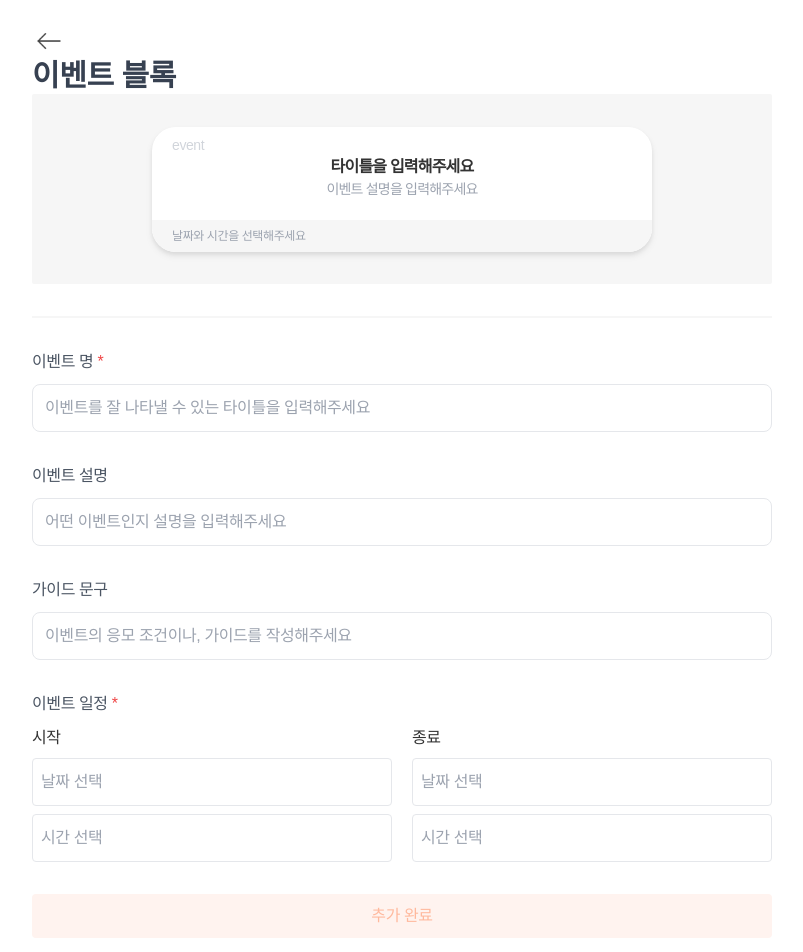
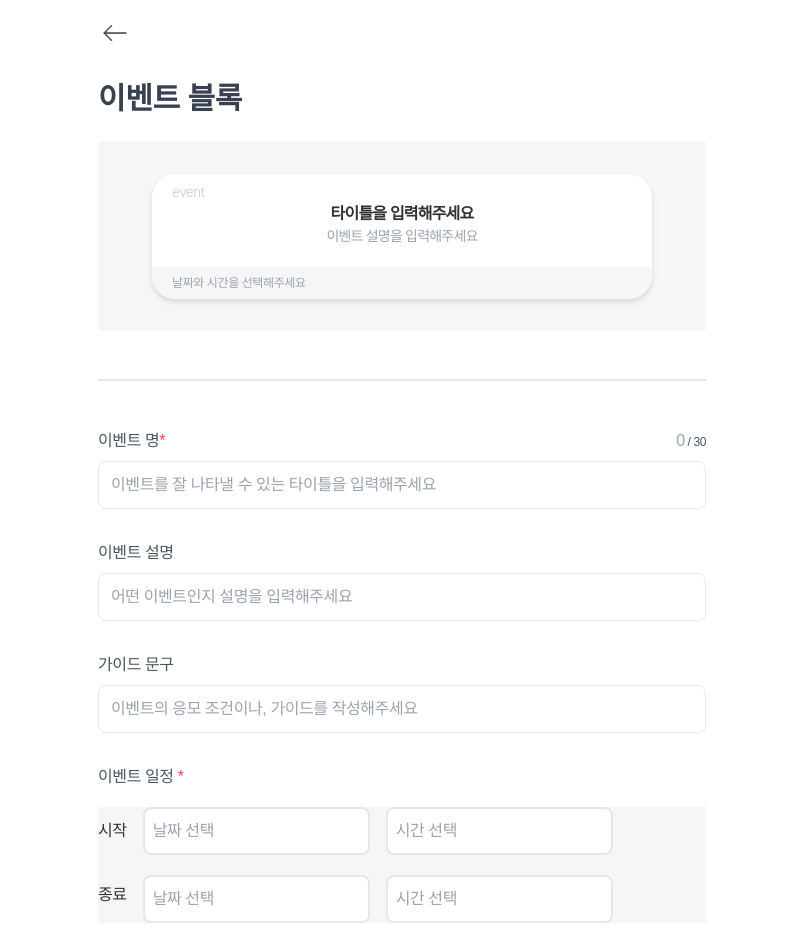
Before and after one commit to Mt-NextJs/linkle, a Next.js app: page /admin/block/event in a window 1280 px wide. Shown: the top 952 px of the page, without its empty margins (238-1041 px from the left). Built offline with nearby package versions, Linux system fonts and the light colour scheme.

Commit message:
✨[Feat] 이벤트 블록 API 연결 및 디자인 수정 #109 (#117)
* 💄[Design] block의 공통 컴포넌트 적용 #109

* ✨[Feat] 이벤트 블록 추가 API 연결 #109

* ♻️ [Refactor] 이벤트 일정 컴포넌트로 분리 #109

```diff
--- a/src/app/admin/block/event/components/calendar.tsx
+++ b/src/app/admin/block/event/components/calendar.tsx
@@ -1,10 +1,76 @@
-export default function Calendar({ label }: { label: string }) {
+import DatePicker from "react-datepicker";
+
+export default function Calendar({
+  startDate,
+  setStartDate,
+  endDate,
+  setEndDate,
+  startTime,
+  setStartTime,
+  endTime,
+  setEndTime,
+}: {
+  startDate: Date | null;
+  setStartDate: (date: Date | null) => void;
+  endDate: Date | null;
+  setEndDate: (date: Date | null) => void;
+  startTime: Date | null;
+  setStartTime: (date: Date | null) => void;
+  endTime: Date | null;
+  setEndTime: (date: Date | null) => void;
+}) {
   return (
-    <>
-      <label htmlFor="start-date">{label}</label>
-      <input type="text" placeholder="날짜 선택" />
-      <input type="time" placeholder="시간 선택" />
-      {/* 캘린더 */}
-    </>
+    <div className="flex flex-col gap-2">
+      <label className="title mb-[10px] block">
+        이벤트 일정 <span className="text-red-500">*</span>
+      </label>
+      <div className="flex flex-col items-start gap-5 bg-[#F6F6F6]">
+        {/* 시작 날짜 및 시간 선택 */}
+        <div className="flex w-full items-center gap-4">
+          <label className="font-medium">시작</label>
+          <DatePicker
+            selected={startDate}
+            onChange={(date: Date | null) => setStartDate(date)}
+            dateFormat="yyyy.MM.dd"
+            placeholderText="날짜 선택"
+            className="w-full rounded-lg border-2 p-2"
+          />
+          <DatePicker
+            selected={startTime}
+            onChange={(date: Date | null) => setStartTime(date)}
+            showTimeSelect
+            showTimeSelectOnly
+            timeIntervals={15}
+            timeCaption="시간 선택"
+            dateFormat="HH:mm"
+            placeholderText="시간 선택"
+            className="w-full rounded-lg border-2 p-2"
+          />
+        </div>
+        {/* 종료 날짜 및 시간 선택 */}
+        <div className="flex w-full items-center gap-4">
+          <label className="mb-2 font-medium">종료</label>
+          <DatePicker
+            selected={endDate}
+            onChange={(date: Date | null) => setEndDate(date)}
+            dateFormat="yyyy.MM.dd"
+            placeholderText="날짜 선택"
+            minDate={startDate || undefined}
+            className="w-full rounded-lg border-2 p-2"
+          />
+          <DatePicker
+            selected={endTime}
+            onChange={(date: Date | null) => setEndTime(date)}
+            showTimeSelect
+            showTimeSelectOnly
+            timeIntervals={15}
+            timeCaption="시간 선택"
+            dateFormat="HH:mm"
+            placeholderText="시간 선택"
+            className="w-full rounded-lg border-2 p-2"
+          />
+        </div>
+      </div>
+    </div>
   );
 }
--- a/src/app/admin/block/event/components/event-form-input.tsx
+++ /dev/null
@@ -1,22 +0,0 @@
-"use client";
-
-type FormInputProps = {
-  label: string;
-  id: string;
-} & React.ComponentPropsWithoutRef<"input">;
-
-export default function EventFormInput({
-  label,
-  id,
-  ...inputProps
-}: FormInputProps) {
-  return (
-    <div>
-      <label className="title mb-[10px] block" htmlFor={id}>
-        {label}{" "}
-        {label === "이벤트 명" && <span className="text-red-500">*</span>}
-      </label>
-      <input id={id} {...inputProps} />
-    </div>
-  );
-}
--- a/src/app/admin/block/event/components/event-form.tsx
+++ b/src/app/admin/block/event/components/event-form.tsx
@@ -1,10 +1,14 @@
 "use client";
 
-import { useState } from "react";
-import EventFormInput from "./event-form-input";
+import { FormEvent, useState } from "react";
 import Calendar from "./calendar";
 import EventPreview from "./event-preview";
-import DatePicker from "react-datepicker";
+import Layout from "../../components/layout";
+import ButtonBox from "../../components/buttons/button-box";
+import AddButton from "../../components/buttons/add-button";
+import FormInput from "../../components/form-input";
+import { useRouter } from "next/navigation";
+import { getSequence } from "lib/get-sequence";
 import "react-datepicker/dist/react-datepicker.css";
 
 export default function EventForm() {
@@ -16,8 +20,83 @@ export default function EventForm() {
   const [startTime, setStartTime] = useState<Date | null>(null);
   const [endTime, setEndTime] = useState<Date | null>(null);
 
+  const router = useRouter();
+
+  function combineDateAndTime(date: Date | null, time: Date | null) {
+    if (!date || !time) return null;
+    const combined = new Date(
+      date.getFullYear(),
+      date.getMonth(),
+      date.getDate(),
+      time.getHours(),
+      time.getMinutes(),
+      time.getSeconds(),
+    );
+    return combined.toISOString();
+  }
+
+  async function postEvent() {
+    const token = sessionStorage.getItem("token");
+    if (!token) throw new Error("인증 토큰이 없습니다. 다시 로그인해주세요.");
+    const prevSequence = await getSequence(token);
+
+    const dateStart = combineDateAndTime(startDate, startTime);
+    const dateEnd = combineDateAndTime(endDate, endTime);
+
+    const postData = {
+      type: 5,
+      sequence: prevSequence + 1,
+      title, // 타이틀
+      subText01: description, // 서브타이틀
+      subText02: eventGuide, // 가이드라인
+      dateStart, // 시작일자
+      dateEnd,
+    };
+
+    try {
+      const response = await fetch(
+        `${process.env.NEXT_PUBLIC_API_URL}/api/link/add`,
+        {
+          method: "POST",
+          headers: {
+            accept: "application/json",
+            "Content-Type": "application/json",
+            Authorization: `Bearer ${token}`,
+          },
+          body: JSON.stringify(postData),
+        },
+      );
+
+      if (!response.ok) {
+        const errorResponse = await response.json();
+        throw new Error(
+          `Error: ${response.status}, Message: ${errorResponse.message || "Unknown error"}`,
+        );
+      }
+
+      alert("이벤트 블록이 성공적으로 추가되었습니다🥰");
+      router.push("/admin");
+
+      const responseData = await response.json();
+      console.log(responseData);
+    } catch (error) {
+      throw new Error(
+        error instanceof Error ? error.message : "An error occurred",
+      );
+    }
+  }
+
+  const handleSubmit = (e: FormEvent<HTMLFormElement>) => {
+    e.preventDefault();
+    postEvent();
+    setTitle("");
+  };
+
+  const summitButtonDisabled =
+    !title || !startDate || !endDate || !startTime || !endTime;
+
   return (
-    <>
+    <Layout title="이벤트 블록" onSubmit={handleSubmit}>
       <EventPreview
         title={title}
         description={description}
@@ -27,94 +106,52 @@ export default function EventForm() {
         endTime={endTime}
       />
 
-      <div className="my-8 border-t-2 border-[#F6F6F6]"></div>
+      <hr className="border-gray-105 my-8 border-t-2" />
 
-      <form className="flex flex-col gap-8">
-        <EventFormInput
+      <div className="flex flex-col gap-8">
+        <FormInput
           label="이벤트 명"
           id="evnet-title"
           placeholder="이벤트를 잘 나타낼 수 있는 타이틀을 입력해주세요"
           value={title}
           onChange={(e) => setTitle(e.target.value)}
           required
+          maxLength={30}
         />
-        <EventFormInput
+        <FormInput
           label="이벤트 설명"
           id="evnet-description"
           placeholder="어떤 이벤트인지 설명을 입력해주세요"
           value={description}
           onChange={(e) => setDescription(e.target.value)}
-          required
         />
-        <EventFormInput
+        <FormInput
           label="가이드 문구"
           id="evnet-guide"
           placeholder="이벤트의 응모 조건이나, 가이드를 작성해주세요"
           value={eventGuide}
           onChange={(e) => setEventGuide(e.target.value)}
-          required
         />
 
-        <div>
-          <label className="title mb-[10px] block">
-            이벤트 일정 <span className="text-red-500">*</span>
-          </label>
-          <div className="flex gap-5">
-            {/* 시작 날짜 및 시간 선택 */}
-            <div className="flex w-full flex-col">
-              <label className="mb-2 font-medium">시작</label>
-              <DatePicker
-                selected={startDate}
-                onChange={(date: Date | null) => setStartDate(date)}
-                dateFormat="yyyy.MM.dd"
-                placeholderText="날짜 선택"
-                className="mb-2 w-full rounded border p-2"
-              />
-              <DatePicker
-                selected={startTime}
-                onChange={(date: Date | null) => setStartTime(date)}
-                showTimeSelect
-                showTimeSelectOnly
-                timeIntervals={15}
-                timeCaption="시간 선택"
-                dateFormat="HH:mm"
-                placeholderText="시간 선택"
-                className="w-full rounded border p-2"
-              />
-            </div>
-            {/* 종료 날짜 및 시간 선택 */}
-            <div className="flex w-full flex-col">
-              <label className="mb-2 font-medium">종료</label>
-              <DatePicker
-                selected={endDate}
-                onChange={(date: Date | null) => setEndDate(date)}
-                dateFormat="yyyy.MM.dd"
-                placeholderText="날짜 선택"
-                minDate={startDate || undefined}
-                className="mb-2 w-full rounded border p-2"
-              />
-              <DatePicker
-                selected={endTime}
-                onChange={(date: Date | null) => setEndTime(date)}
-                showTimeSelect
-                showTimeSelectOnly
-                timeIntervals={15}
-                timeCaption="시간 선택"
-                dateFormat="HH:mm"
-                placeholderText="시간 선택"
-                className="w-full rounded border p-2"
-              />
-            </div>
-          </div>
-        </div>
+        <Calendar
+          startDate={startDate}
+          setStartDate={setStartDate}
+          endDate={endDate}
+          setEndDate={setEndDate}
+          startTime={startTime}
+          setStartTime={setStartTime}
+          endTime={endTime}
+          setEndTime={setEndTime}
+        />
 
-        <button
-          type="submit"
-          className="h-11 w-full rounded bg-primary-100 text-primary-200"
-        >
-          추가 완료
-        </button>
-      </form>
-    </>
+        <ButtonBox>
+          <AddButton
+            type={"submit"}
+            text="추가 완료"
+            disabled={summitButtonDisabled}
+          />
+        </ButtonBox>
+      </div>
+    </Layout>
   );
 }
--- a/src/app/admin/block/event/page.tsx
+++ b/src/app/admin/block/event/page.tsx
@@ -5,20 +5,7 @@ import EventForm from "./components/event-form";
 export default function page() {
   return (
     <>
-      <div className="mx-auto my-6 w-[740px]">
-        <Link href="/admin/block">
-          <Image
-            src="/assets/icons/icon_back.png"
-            alt="뒤로가기"
-            width={34}
-            height={34}
-          />
-        </Link>
-
-        <h1 className="pageName">이벤트 블록</h1>
-
-        <EventForm />
-      </div>
+      <EventForm />
     </>
   );
 }
```
Also changed, not shown: 1 other file (tests, documents, lock files or other folders).
